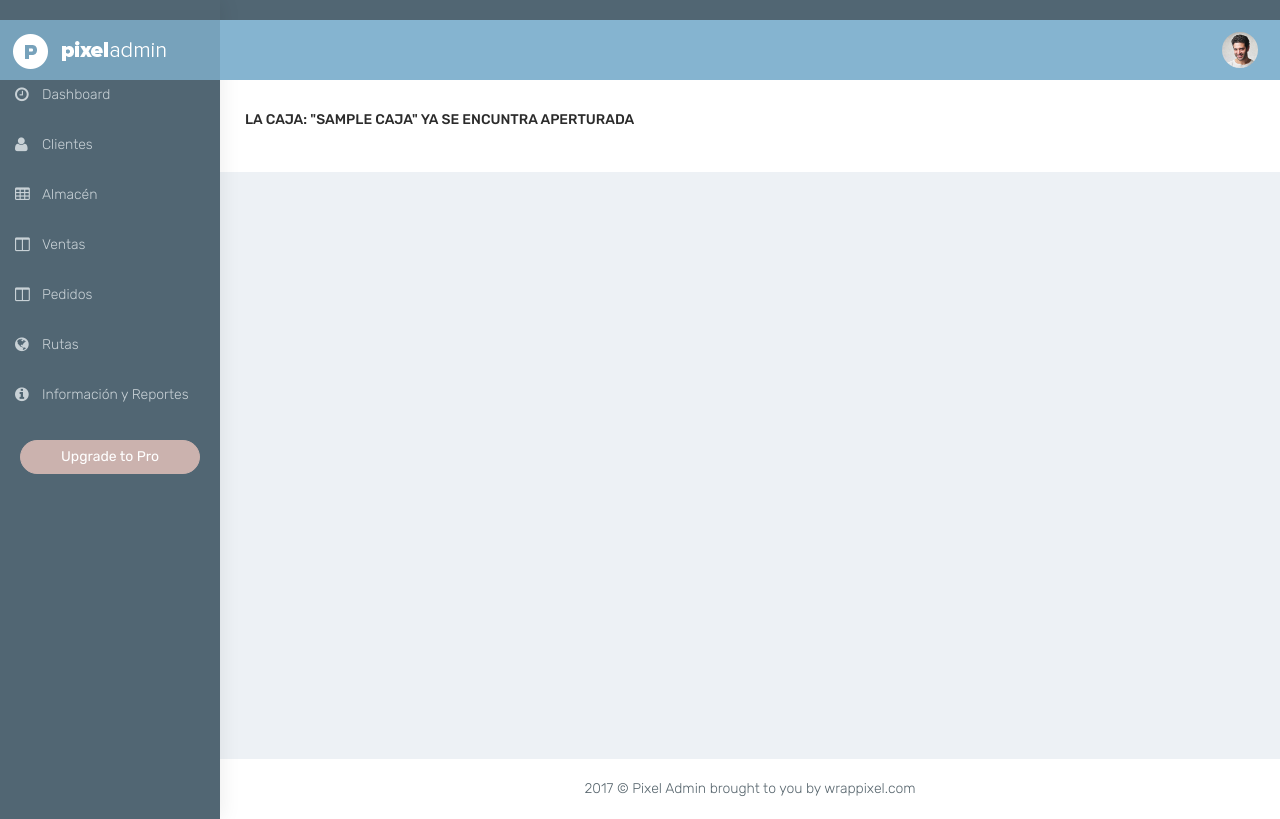
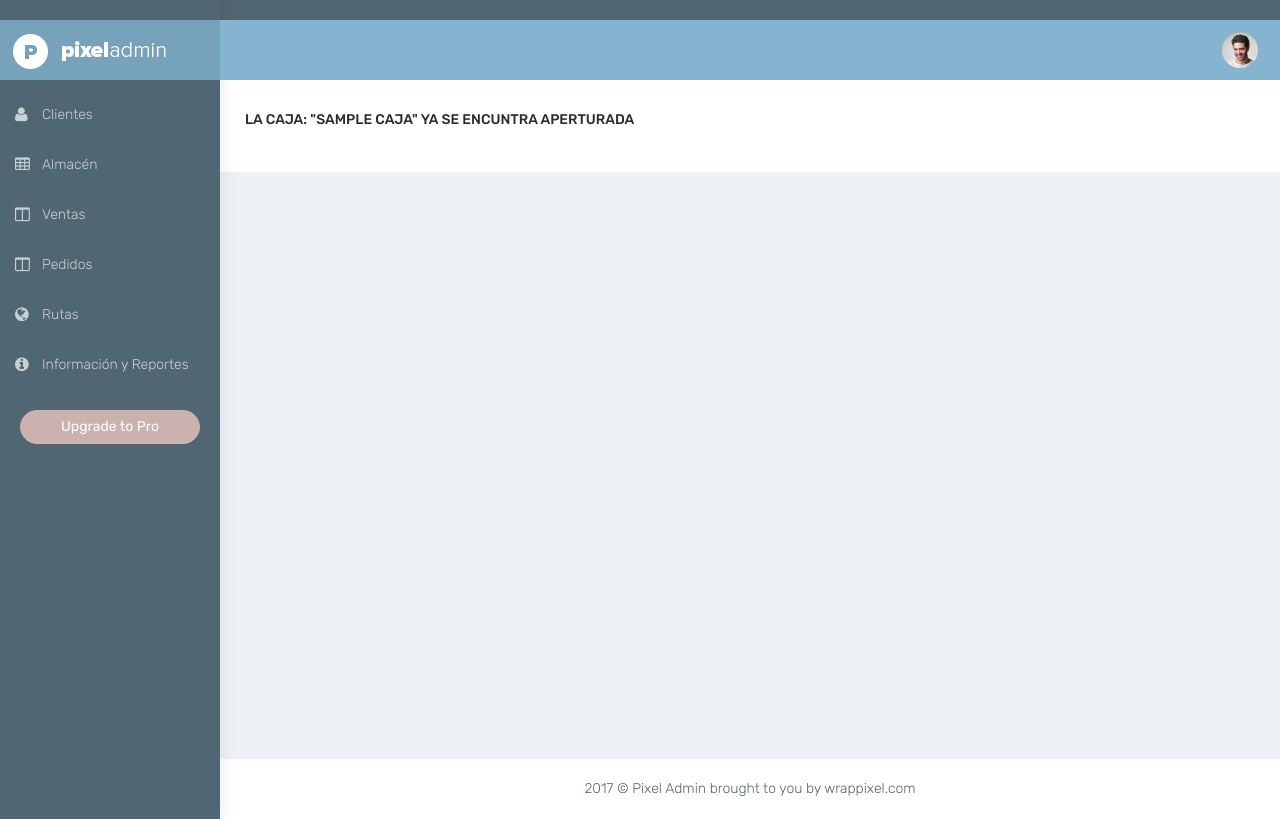
Before and after one commit to JokerBerlin/Aplicacion, a Django app: page /Caja/apertura/ in a window 1280 px wide. Run offline with Django 3.2, Linux system fonts and the light colour scheme; tables that the repository leaves empty hold one stand-in row (values such as "Sample post"); some libraries are stand-ins or nearby versions.

Commit message:
- dashboard link

```diff
--- a/app/templates/base.html
+++ b/app/templates/base.html
@@ -73,7 +73,7 @@
             <div class="sidebar-nav navbar-collapse slimscrollsidebar">
                 <ul class="nav" id="side-menu">
                     <li style="padding: 10px 0 0;">
-                        <a href="index.html" class="waves-effect"><i class="fa fa-clock-o fa-fw" aria-hidden="true"></i><span class="hide-menu">Dashboard</span></a>
+                        <<span class="hide-menu"></span>
                     </li>
                     <li>
                         <a href="/Producto/registrar/" class="waves-effect"><i class="fa fa-user fa-fw" aria-hidden="true"></i><span class="hide-menu">Clientes</span></a>
```
